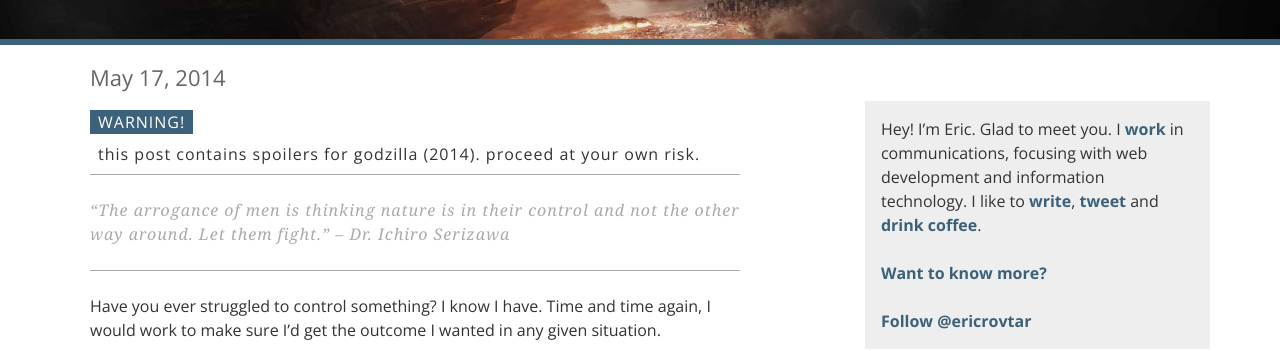
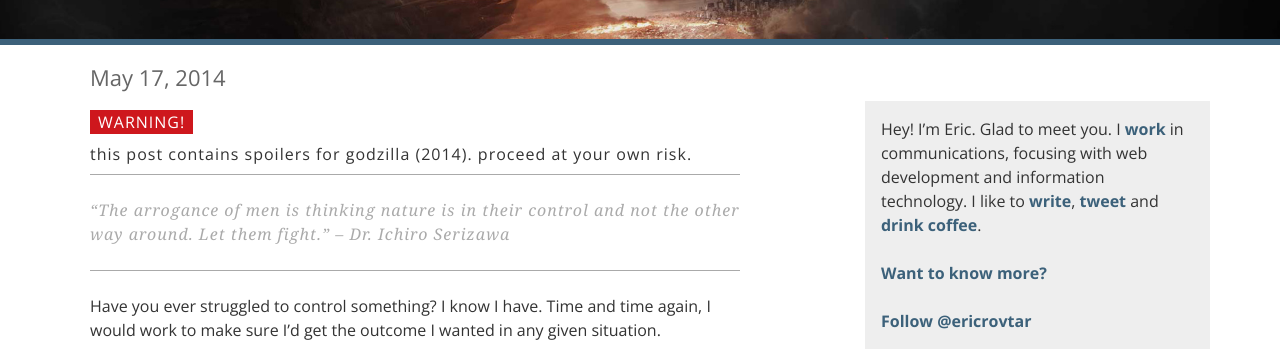
Before and after one commit to ericrovtar/ericrovtar.github.io, a Jekyll site: the page built from _posts/2014-05-17-godzilla.md, in a window 1280 px wide. Shown: the part 243-594 px from the top of the page. Built offline with Jekyll 4.4.1, drawn with Linux system fonts in a browser that asks for light colours; nearby versions of some CDN libraries; comment, search, counter and statistics services are not loaded.

Commit message:
Warning color. Text Padding

```diff
--- a/styles/sass/ui/posts.scss
+++ b/styles/sass/ui/posts.scss
@@ -113,7 +113,7 @@
 
 .article__spoilers
 {
-    background: none repeat scroll 0% 0% $color-root;
+    background: none repeat scroll 0% 0% #ce171d;
 
     display: inline-block;
     margin: 0px 0px 0.5em;
@@ -129,7 +129,7 @@
 {
     display: inline-block;
     margin: 0px 0px 0.5em;
-    padding: 0px 0.5em;
+    //padding: 0px 0.5em;
 
     text-transform: lowercase;
     color: #333;
--- a/styles/styles.css
+++ b/styles/styles.css
@@ -1504,7 +1504,7 @@ body {
   letter-spacing: 1px; }
 
 .article__spoilers {
-  background: none repeat scroll 0% 0% #3c617a;
+  background: none repeat scroll 0% 0% #ce171d;
   display: inline-block;
   margin: 0px 0px 0.5em;
   padding: 0px 0.5em;
@@ -1516,7 +1516,6 @@ body {
 .article__spoilers--details {
   display: inline-block;
   margin: 0px 0px 0.5em;
-  padding: 0px 0.5em;
   text-transform: lowercase;
   color: #333;
   font-weight: 200;
```
